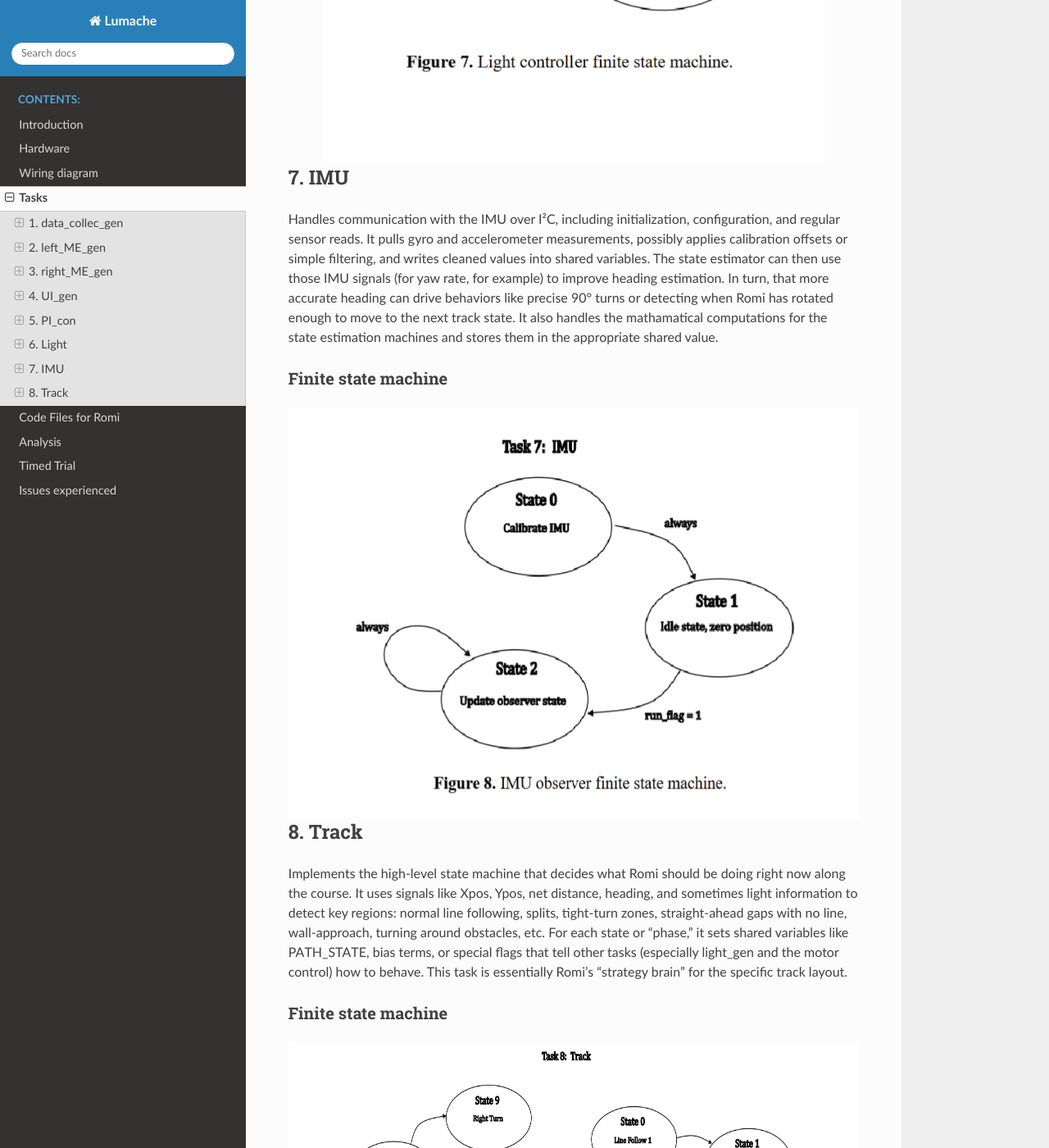
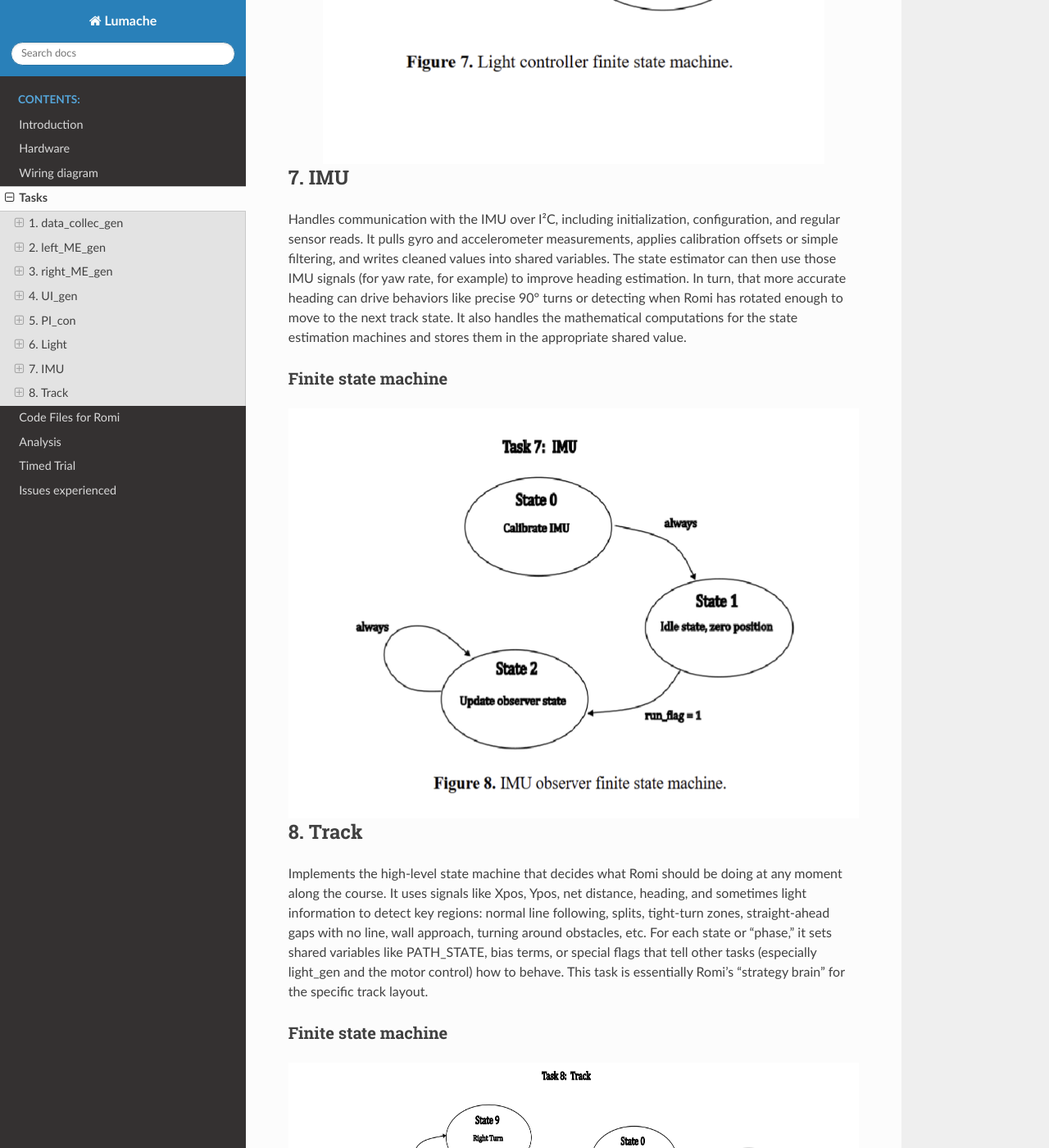
Before and after one commit to jirehevelasquez/mech-romi-files-, a Sphinx documentation site: the page built from docs/source/Tasks.rst, in a window 1280 px wide and 1400 px high, scrolled down 4628 px. Shown: the whole window at 82% size. Built offline with Sphinx 7.4.7 and the Read the Docs theme 3.1.0, drawn with Linux system fonts in a browser that asks for light colours; some of the changed text lies outside the part shown.

Commit message:
Update Tasks.rst

```diff
--- a/docs/source/Tasks.rst
+++ b/docs/source/Tasks.rst
@@ -51,7 +51,7 @@
 
 5. PI_con
 ------------------------------
-The PI task runs the proportional–integral (PI) control loop that turns errors into stable motor commands.It repeatedly compares a setpoint (what you want – speed, heading, or line position) to a measurement (what Romi is actually doing) to compute an error. The task then applies a proportional term (reacts to the current error) and an integral term (reacts to the accumulated past error) to generate a control output. That output is sent to the motor effort shares (or steering command), keeping Romi on target while reducing steady-state error and smoothing out its motion.
+The PI task runs the proportional–integral (PI) control loop that turns errors into stable motor commands. It repeatedly compares a setpoint (what you want—speed, heading, or line position) to a measurement (what Romi is actually doing) to compute an error. The task then applies a proportional term (reacts to the current error) and an integral term (reacts to the accumulated past error) to generate a control output. That output is sent to the motor effort shares (or steering command), keeping Romi on target while reducing steady-state error and smoothing out its motion.
 
 Finite state machine
 ~~~~~~~~~~~~~~~~~~~~~~~~~~~~~~~~~~~~~~~~~~~~~~~~~
@@ -75,7 +75,7 @@
 
 7. IMU
 ------------------------------------------
-Handles communication with the IMU over I²C, including initialization, configuration, and regular sensor reads. It pulls gyro and accelerometer measurements, possibly applies calibration offsets or simple filtering, and writes cleaned values into shared variables. The state estimator can then use those IMU signals (for yaw rate, for example) to improve heading estimation. In turn, that more accurate heading can drive behaviors like precise 90° turns or detecting when Romi has rotated enough to move to the next track state. It also handles the mathamatical computations for the state estimation machines and stores them in the appropriate shared value.
+Handles communication with the IMU over I²C, including initialization, configuration, and regular sensor reads. It pulls gyro and accelerometer measurements, applies calibration offsets or simple filtering, and writes cleaned values into shared variables. The state estimator can then use those IMU signals (for yaw rate, for example) to improve heading estimation. In turn, that more accurate heading can drive behaviors like precise 90° turns or detecting when Romi has rotated enough to move to the next track state. It also handles the mathematical computations for the state estimation machines and stores them in the appropriate shared value.
 
 Finite state machine
 ~~~~~~~~~~~~~~~~~~~~~~~~~~~~~~~~~~~~~~~~~~~~~~~~~
@@ -87,7 +87,7 @@
 
 8. Track
 -----------------------------------------
-Implements the high-level state machine that decides what Romi should be doing right now along the course. It uses signals like Xpos, Ypos, net distance, heading, and sometimes light information to detect key regions: normal line following, splits, tight-turn zones, straight-ahead gaps with no line, wall-approach, turning around obstacles, etc. For each state or “phase,” it sets shared variables like PATH_STATE, bias terms, or special flags that tell other tasks (especially light_gen and the motor control) how to behave. This task is essentially Romi’s “strategy brain” for the specific track layout.
+Implements the high-level state machine that decides what Romi should be doing at any moment along the course. It uses signals like Xpos, Ypos, net distance, heading, and sometimes light information to detect key regions: normal line following, splits, tight-turn zones, straight-ahead gaps with no line, wall approach, turning around obstacles, etc. For each state or “phase,” it sets shared variables like PATH_STATE, bias terms, or special flags that tell other tasks (especially light_gen and the motor control) how to behave. This task is essentially Romi’s “strategy brain” for the specific track layout.
 
 Finite state machine
 ~~~~~~~~~~~~~~~~~~~~~~~~~~~~~~~~~~~~~~~~~~~~~~~~~
```
Also changed, not shown: other parts of docs/source/Tasks.rst (+1 -1 lines).
